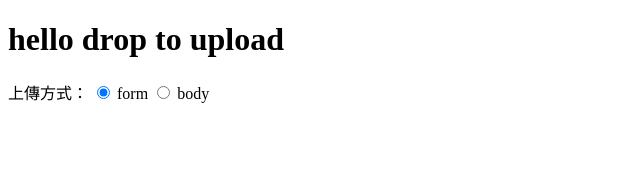
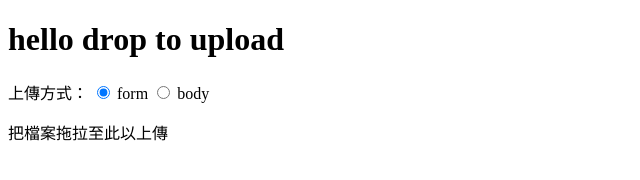
Before and after one commit to iampaul83/download-upload-demo, a website: page public/index.html in a window 1280 px wide. Shown: the whole page, without its empty margins (0-640 px from the left). Drawn offline with nearby package versions, Linux system fonts and the light colour scheme.

Commit message:
Update index.html

```diff
--- a/public/index.html
+++ b/public/index.html
@@ -38,6 +38,9 @@
         <input type="radio" name="method" value="form" id="method-form" checked> <label for="method-form">form</label>
         <input type="radio" name="method" value="body" id="method-body"> <label for="method-body">body</label>
     </div>
+    <p>
+        把檔案拖拉至此以上傳
+    </p>
     <ol id="upload-list">
 
     </ol>
```
